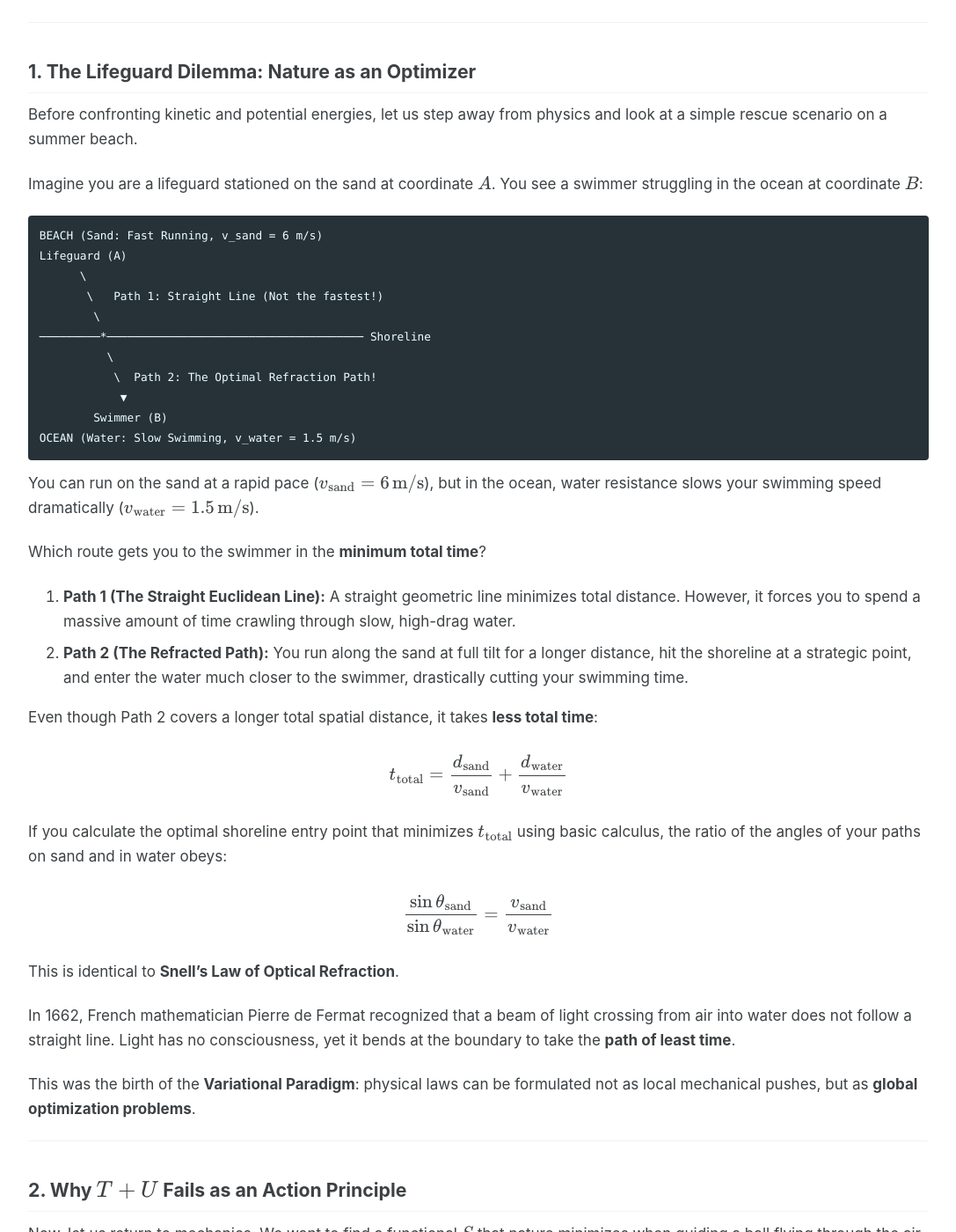
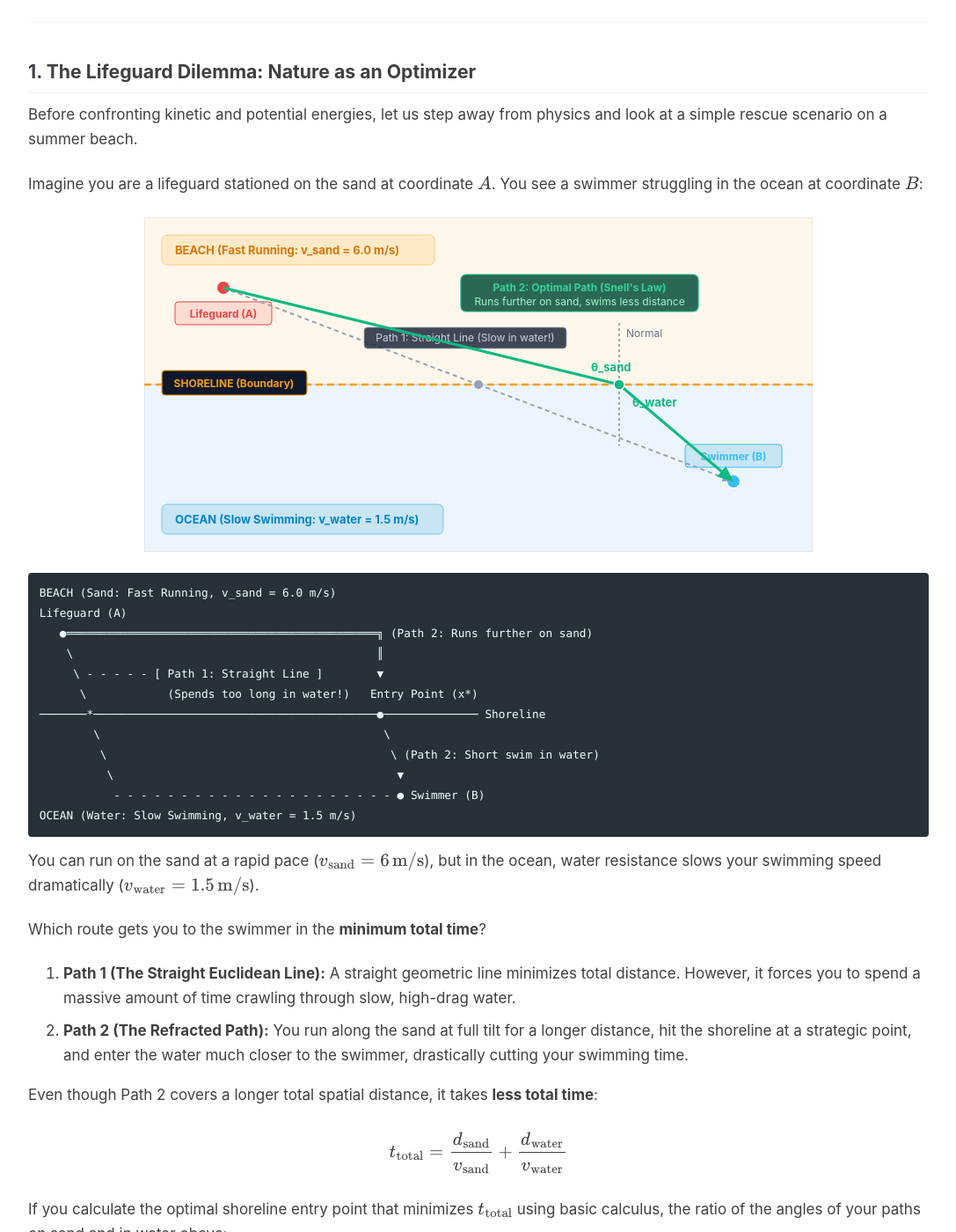
Before and after one commit to marsset/marsset.github.io, a Jekyll site: the page built from _posts/2026-11-13-why-lagrangian-t-minus-u.markdown, in a window 1280 px wide and 1400 px high, scrolled down 1020 px. Shown: the whole window at 88% size, without its empty margins (96-1183 px from the left). Built offline with Jekyll 4.4.1, drawn with Linux system fonts in a browser that asks for light colours; cached includes are drawn as plain includes; formulas are drawn with MathJax 3.

Commit message:
style(math): improve lifeguard refraction diagram with responsive vector SVG and accurate ASCII schematic

````diff
--- a/_posts/2026-11-13-why-lagrangian-t-minus-u.markdown
+++ b/_posts/2026-11-13-why-lagrangian-t-minus-u.markdown
@@ -39,17 +39,87 @@ Before confronting kinetic and potential energies, let us step away from physics
 
 Imagine you are a lifeguard stationed on the sand at coordinate $A$. You see a swimmer struggling in the ocean at coordinate $B$:
 
+<svg viewBox="0 0 760 380" width="100%" style="max-width: 760px; display: block; margin: 24px auto;" xmlns="http://www.w3.org/2000/svg">
+  <defs>
+    <!-- Arrow marker for Path 1 (Straight line) -->
+    <marker id="arrow-gray" viewBox="0 0 10 10" refX="6" refY="5" markerWidth="6" markerHeight="6" orient="auto-start-reverse">
+      <path d="M 0 1 L 10 5 L 0 9 z" fill="#94a3b8" />
+    </marker>
+    <!-- Arrow marker for Path 2 (Optimal Refraction) -->
+    <marker id="arrow-green" viewBox="0 0 10 10" refX="6" refY="5" markerWidth="6" markerHeight="6" orient="auto-start-reverse">
+      <path d="M 0 1 L 10 5 L 0 9 z" fill="#10b981" />
+    </marker>
+  </defs>
+
+  <!-- Region 1: Beach / Sand (Top) -->
+  <rect x="0" y="0" width="760" height="190" fill="#f59e0b" fill-opacity="0.08" stroke="currentColor" stroke-opacity="0.15" stroke-width="1"/>
+  <!-- Region 2: Ocean / Water (Bottom) -->
+  <rect x="0" y="190" width="760" height="190" fill="#0284c7" fill-opacity="0.08" stroke="currentColor" stroke-opacity="0.15" stroke-width="1"/>
+
+  <!-- Shoreline (Boundary Interface) -->
+  <line x1="0" y1="190" x2="760" y2="190" stroke="#f59e0b" stroke-width="2.5" stroke-dasharray="8,5"/>
+  <rect x="20" y="174" width="165" height="28" rx="4" fill="#0f172a" stroke="#f59e0b" stroke-width="1.2"/>
+  <text x="102" y="193" text-anchor="middle" font-size="12.0" font-weight="700" fill="#f59e0b">SHORELINE (Boundary)</text>
+
+  <!-- Environment Badges -->
+  <rect x="20" y="20" width="310" height="34" rx="6" fill="#f59e0b" fill-opacity="0.15" stroke="#f59e0b" stroke-opacity="0.4" stroke-width="1"/>
+  <text x="35" y="42" font-size="13.0" font-weight="700" fill="#d97706">BEACH (Fast Running: v_sand = 6.0 m/s)</text>
+
+  <rect x="20" y="326" width="320" height="34" rx="6" fill="#0284c7" fill-opacity="0.15" stroke="#0284c7" stroke-opacity="0.4" stroke-width="1"/>
+  <text x="35" y="348" font-size="13.0" font-weight="700" fill="#0284c7">OCEAN (Slow Swimming: v_water = 1.5 m/s)</text>
+
+  <!-- Lifeguard (A) at (90, 80) -->
+  <circle cx="90" cy="80" r="8" fill="#ef4444" stroke="#ffffff" stroke-width="2"/>
+  <rect x="35" y="96" width="110" height="26" rx="4" fill="#ef4444" fill-opacity="0.15" stroke="#ef4444" stroke-width="1"/>
+  <text x="90" y="114" text-anchor="middle" font-size="12.0" font-weight="700" fill="#ef4444">Lifeguard (A)</text>
+
+  <!-- Swimmer (B) at (670, 300) -->
+  <circle cx="670" cy="300" r="8" fill="#38bdf8" stroke="#ffffff" stroke-width="2"/>
+  <rect x="615" y="258" width="110" height="26" rx="4" fill="#0284c7" fill-opacity="0.15" stroke="#38bdf8" stroke-width="1"/>
+  <text x="670" y="276" text-anchor="middle" font-size="12.0" font-weight="700" fill="#38bdf8">Swimmer (B)</text>
+
+  <!-- PATH 1: Straight Line (Suboptimal Euclidean path) -->
+  <!-- Crosses shoreline at x = 380 -->
+  <line x1="90" y1="80" x2="380" y2="190" stroke="#94a3b8" stroke-width="2" stroke-dasharray="5,4"/>
+  <line x1="380" y1="190" x2="665" y2="298" stroke="#94a3b8" stroke-width="2" stroke-dasharray="5,4" marker-end="url(#arrow-gray)"/>
+  <circle cx="380" cy="190" r="5" fill="#94a3b8"/>
+  <rect x="250" y="125" width="230" height="24" rx="4" fill="#1e293b" fill-opacity="0.85" stroke="#94a3b8" stroke-width="0.8"/>
+  <text x="365" y="141" text-anchor="middle" font-size="12.0" fill="#cbd5e1">Path 1: Straight Line (Slow in water!)</text>
+
+  <!-- PATH 2: Optimal Refraction Path -->
+  <!-- Crosses shoreline at x = 540 -->
+  <!-- Normal line at x = 540 -->
+  <line x1="540" y1="120" x2="540" y2="260" stroke="#64748b" stroke-width="1.2" stroke-dasharray="3,3"/>
+  <text x="548" y="136" font-size="12.0" fill="#64748b">Normal</text>
+
+  <!-- Running on sand: (90, 80) -> (540, 190) -->
+  <line x1="90" y1="80" x2="540" y2="190" stroke="#10b981" stroke-width="3.2"/>
+  <!-- Swimming in ocean: (540, 190) -> (670, 300) -->
+  <line x1="540" y1="190" x2="665" y2="296" stroke="#10b981" stroke-width="3.2" marker-end="url(#arrow-green)"/>
+  <circle cx="540" cy="190" r="6" fill="#10b981" stroke="#ffffff" stroke-width="1.5"/>
+
+  <!-- Angle annotations -->
+  <text x="508" y="175" font-size="13.0" font-weight="700" fill="#10b981">&theta;_sand</text>
+  <text x="555" y="215" font-size="13.0" font-weight="700" fill="#10b981">&theta;_water</text>
+
+  <!-- Path 2 Badge -->
+  <rect x="360" y="65" width="270" height="42" rx="6" fill="#064e3b" fill-opacity="0.85" stroke="#10b981" stroke-width="1.2"/>
+  <text x="495" y="84" text-anchor="middle" font-size="12.0" font-weight="700" fill="#34d399">Path 2: Optimal Path (Snell's Law)</text>
+  <text x="495" y="100" text-anchor="middle" font-size="12.0" fill="#a7f3d0">Runs further on sand, swims less distance</text>
+</svg>
+
 ```text
-BEACH (Sand: Fast Running, v_sand = 6 m/s)
+BEACH (Sand: Fast Running, v_sand = 6.0 m/s)
 Lifeguard (A)
-      \
-       \   Path 1: Straight Line (Not the fastest!)
-        \
-─────────*────────────────────────────────────── Shoreline
-          \
-           \  Path 2: The Optimal Refraction Path!
-            ▼
-        Swimmer (B)
+   ●══════════════════════════════════════════════╗ (Path 2: Runs further on sand)
+    \                                             ║
+     \ - - - - - [ Path 1: Straight Line ]        ▼
+      \            (Spends too long in water!)   Entry Point (x*)
+───────*──────────────────────────────────────────●────────────── Shoreline
+        \                                          \
+         \                                          \ (Path 2: Short swim in water)
+          \                                          ▼
+           - - - - - - - - - - - - - - - - - - - - - ● Swimmer (B)
 OCEAN (Water: Slow Swimming, v_water = 1.5 m/s)
 ```
 
````
